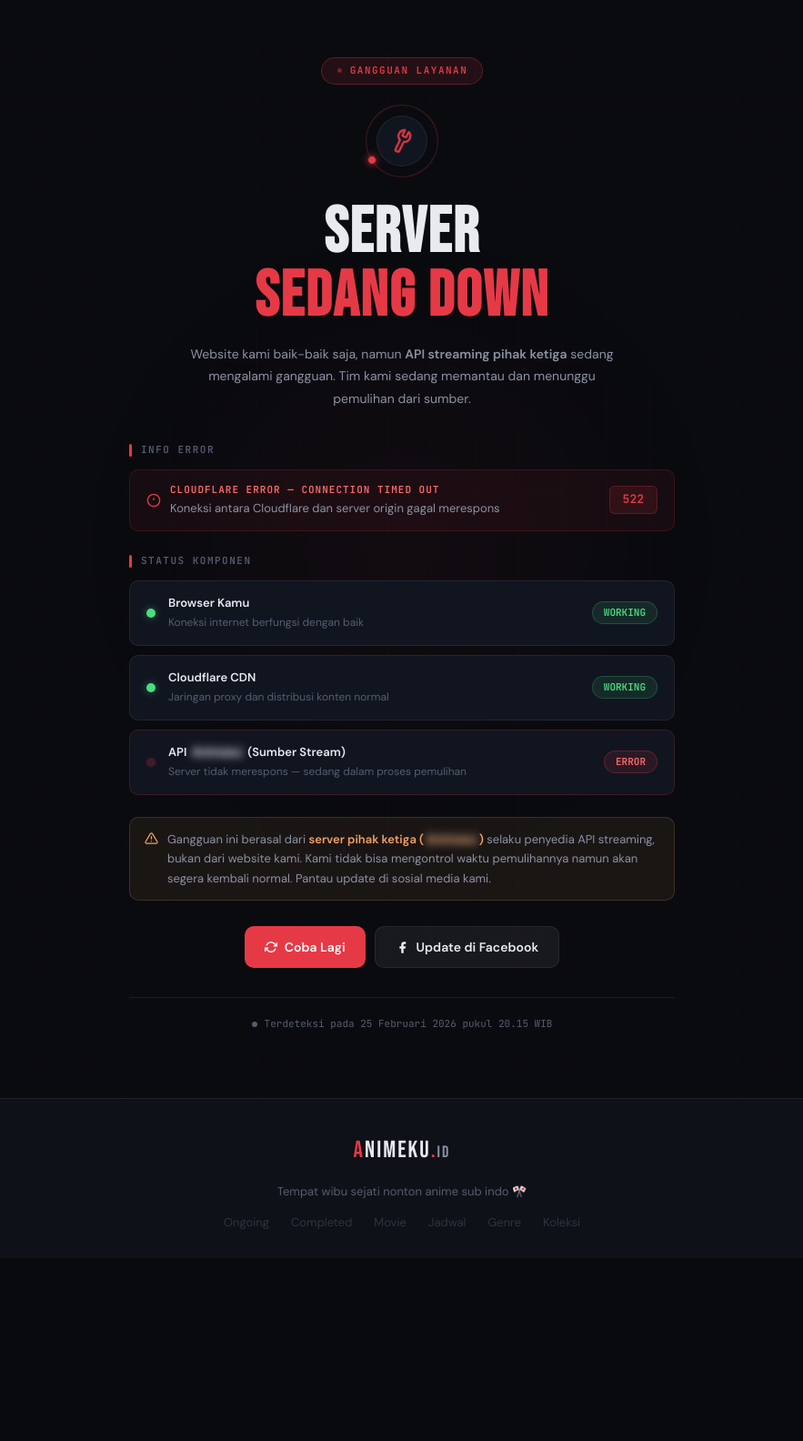
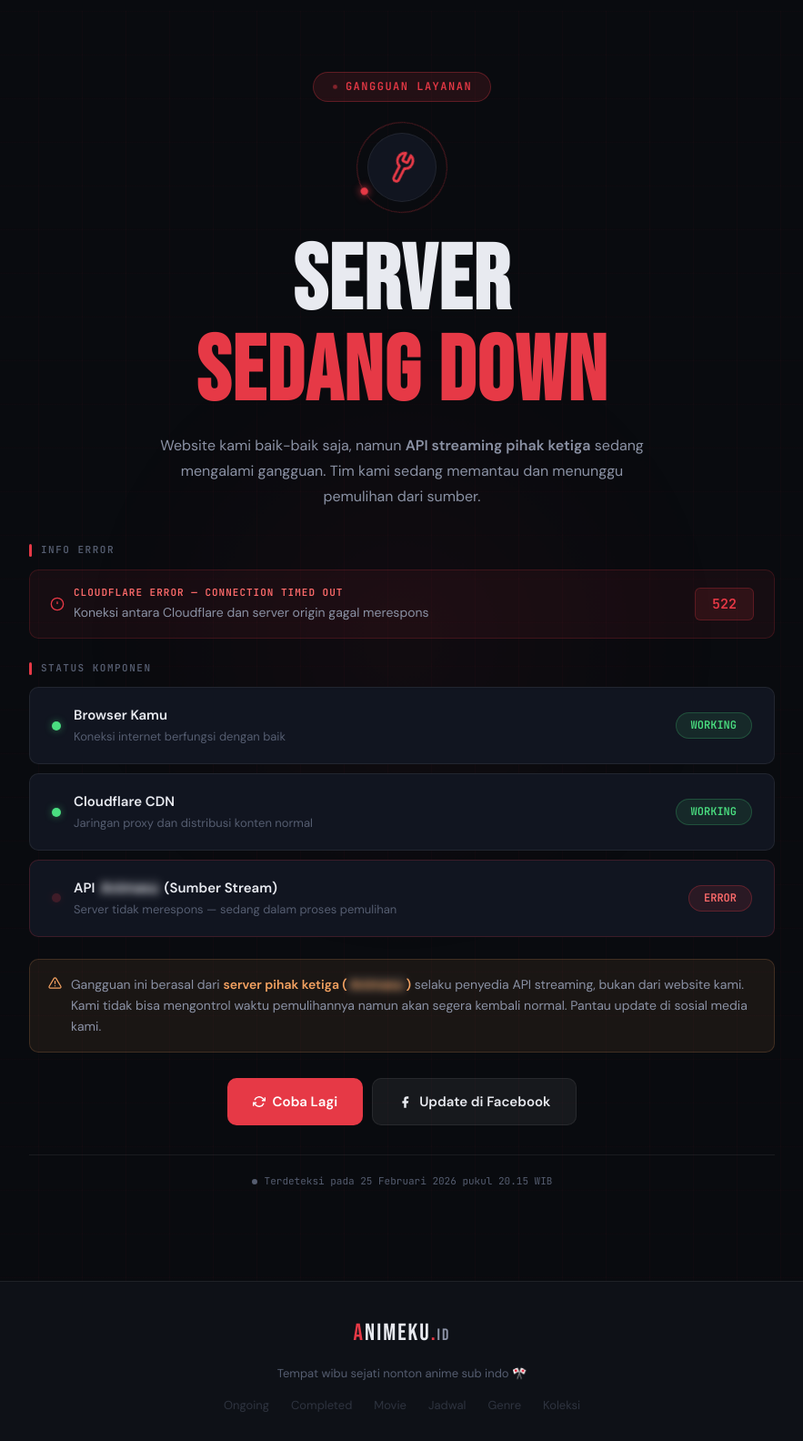
Before and after one commit to RMBLOGG/Animeku.id, a Flask app: template templates/maintenance.html in a window 1280 px wide. Shown: the part 65-1649 px from the top of the page at 91% size, without its empty margins (198-1081 px from the left). Before the commit the page ends 1416 px from the top, so only its background shows below. Run offline with Flask 3, Linux system fonts and the light colour scheme; the template is opened without the code that fills it, so the values that code supplies are empty.

Commit message:
Add files via upload

```diff
--- a/templates/maintenance.html
+++ b/templates/maintenance.html
@@ -387,6 +387,42 @@
       .btn { padding: 10px 18px; font-size: 13px; }
       .ebar-code { display: none; }
     }
+
+    /* ── DESKTOP WIDE ── */
+    @media (min-width: 900px) {
+      .maint-wrap {
+        padding: 80px 48px 100px;
+      }
+      .maint-inner {
+        max-width: 720px;
+      }
+      .maint-title {
+        font-size: 88px;
+      }
+      .maint-sub {
+        font-size: 16px;
+        max-width: 560px;
+      }
+      .status-card {
+        padding: 18px 24px;
+      }
+      .slabel .sn { font-size: 15px; }
+      .slabel .sd { font-size: 13px; }
+      .sbadge { font-size: 12px; padding: 4px 16px; }
+      .error-bar { padding: 16px 22px; }
+      .ebar-msg { font-size: 14px; }
+      .ebar-code { font-size: 15px; padding: 5px 18px; }
+      .maint-note { font-size: 14px; padding: 16px 20px; }
+      .btn { padding: 13px 28px; font-size: 15px; }
+      .maint-badge { font-size: 12px; padding: 6px 20px; }
+      .maint-icon { width: 100px; height: 100px; }
+      .icon-center svg { width: 34px; height: 34px; }
+    }
+
+    @media (min-width: 1200px) {
+      .maint-inner { max-width: 820px; }
+      .maint-title { font-size: 100px; }
+    }
   </style>
 </head>
 <body>
```
